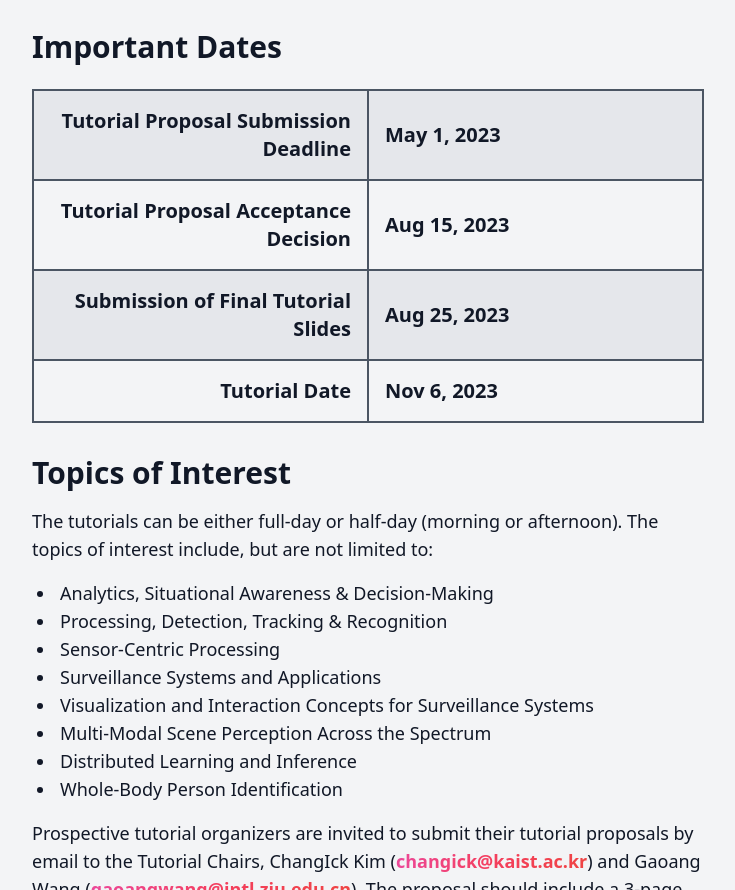
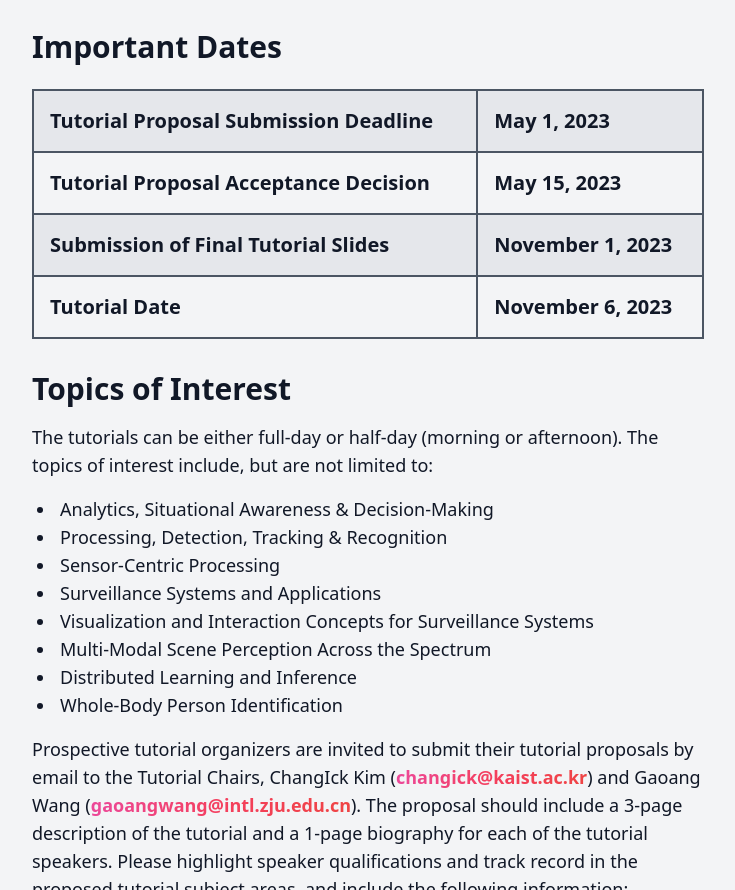
Before and after one commit to avss2023/avss-2023, an Astro site: page /calls/tutorials in a window 1280 px wide. Shown: the part 1168-2058 px from the top of the page, without its empty margins (272-1007 px from the left). Built offline with nearby package versions, Linux system fonts and the light colour scheme; Astro itself is replaced by a stand-in of ours; some packages are replaced by stand-ins of ours.

Commit message:
fix(calls): date and table info changes to tutorials

```diff
--- a/src/pages/calls/tutorials.astro
+++ b/src/pages/calls/tutorials.astro
@@ -45,32 +45,30 @@ import Layout from "../../layouts/Layout.astro";
     </h3>
     <figure>
       <table
-        class="w-full max-w-2xl table-fixed border-gray-600 text-xl font-bold"
+        class="w-full max-w-2xl table-auto border-gray-600 text-xl font-bold"
       >
         <tbody class="border-2 border-gray-600">
           <tr class="border-y-2 border-gray-600 odd:bg-gray-200">
-            <td class="border-x-2 border-gray-600 px-4 py-4 text-right"
+            <td class="border-x-2 border-gray-600 px-4 py-4"
               >Tutorial Proposal Submission Deadline</td
             >
             <td class="px-4 py-4">May 1, 2023</td>
           </tr>
           <tr class="border-y-2 border-gray-600 odd:bg-gray-200">
-            <td class="border-x-2 border-gray-600 px-4 py-4 text-right"
+            <td class="border-x-2 border-gray-600 px-4 py-4"
               >Tutorial Proposal Acceptance Decision</td
             >
-            <td class="px-4 py-4">Aug 15, 2023</td>
+            <td class="px-4 py-4">May 15, 2023</td>
           </tr>
           <tr class="border-y-2 border-gray-600 odd:bg-gray-200">
-            <td class="border-x-2 border-gray-600 px-4 py-4 text-right"
+            <td class="border-x-2 border-gray-600 px-4 py-4"
               >Submission of Final Tutorial Slides</td
             >
-            <td class="px-4 py-4">Aug 25, 2023</td>
+            <td class="px-4 py-4">November 1, 2023</td>
           </tr>
           <tr class="border-y-2 border-gray-600 odd:bg-gray-200">
-            <td class="border-x-2 border-gray-600 px-4 py-4 text-right"
-              >Tutorial Date</td
-            >
-            <td class="px-4 py-4">Nov 6, 2023</td>
+            <td class="border-x-2 border-gray-600 px-4 py-4">Tutorial Date</td>
+            <td class="px-4 py-4">November 6, 2023</td>
           </tr>
         </tbody>
       </table>
```
